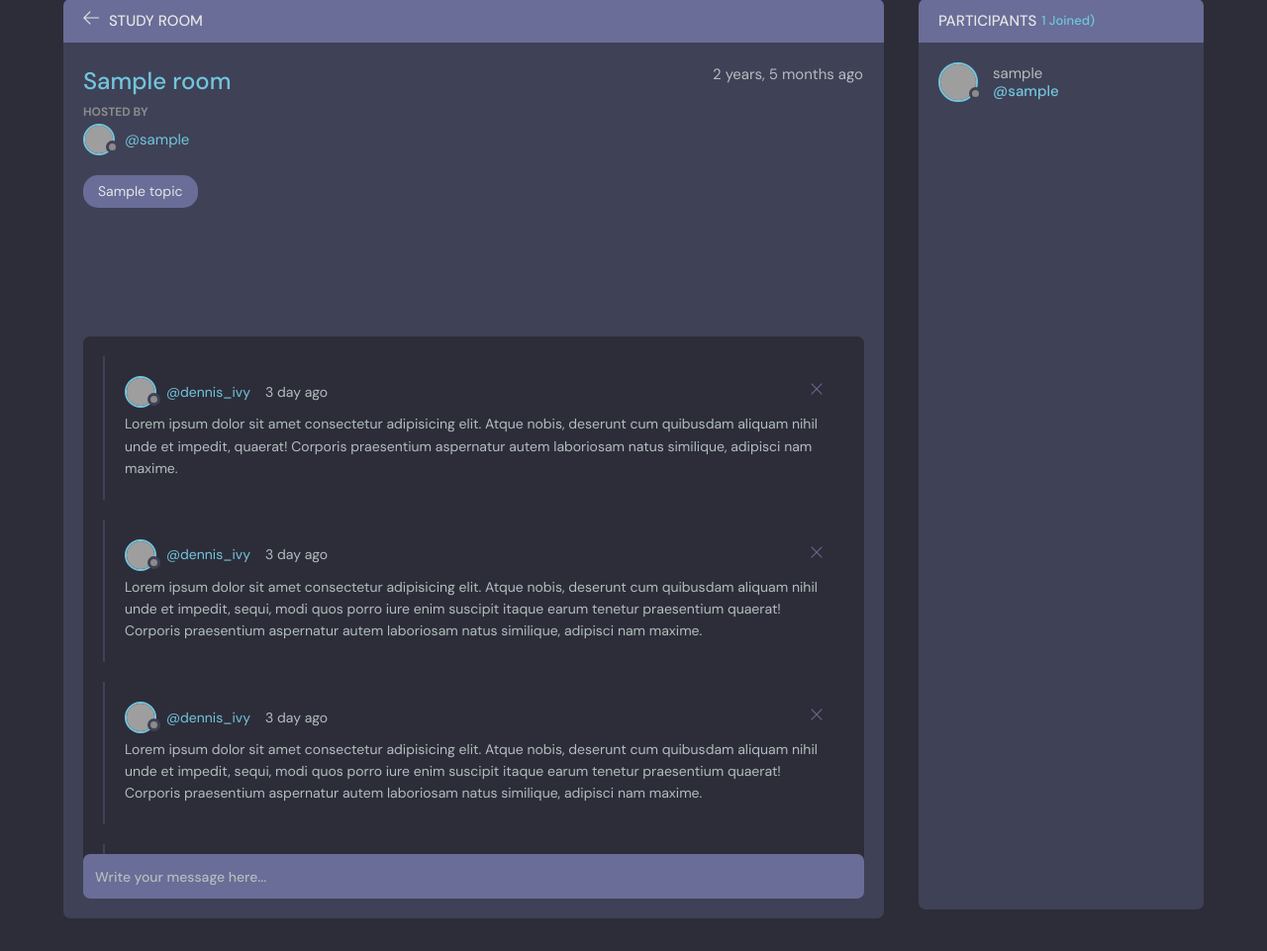
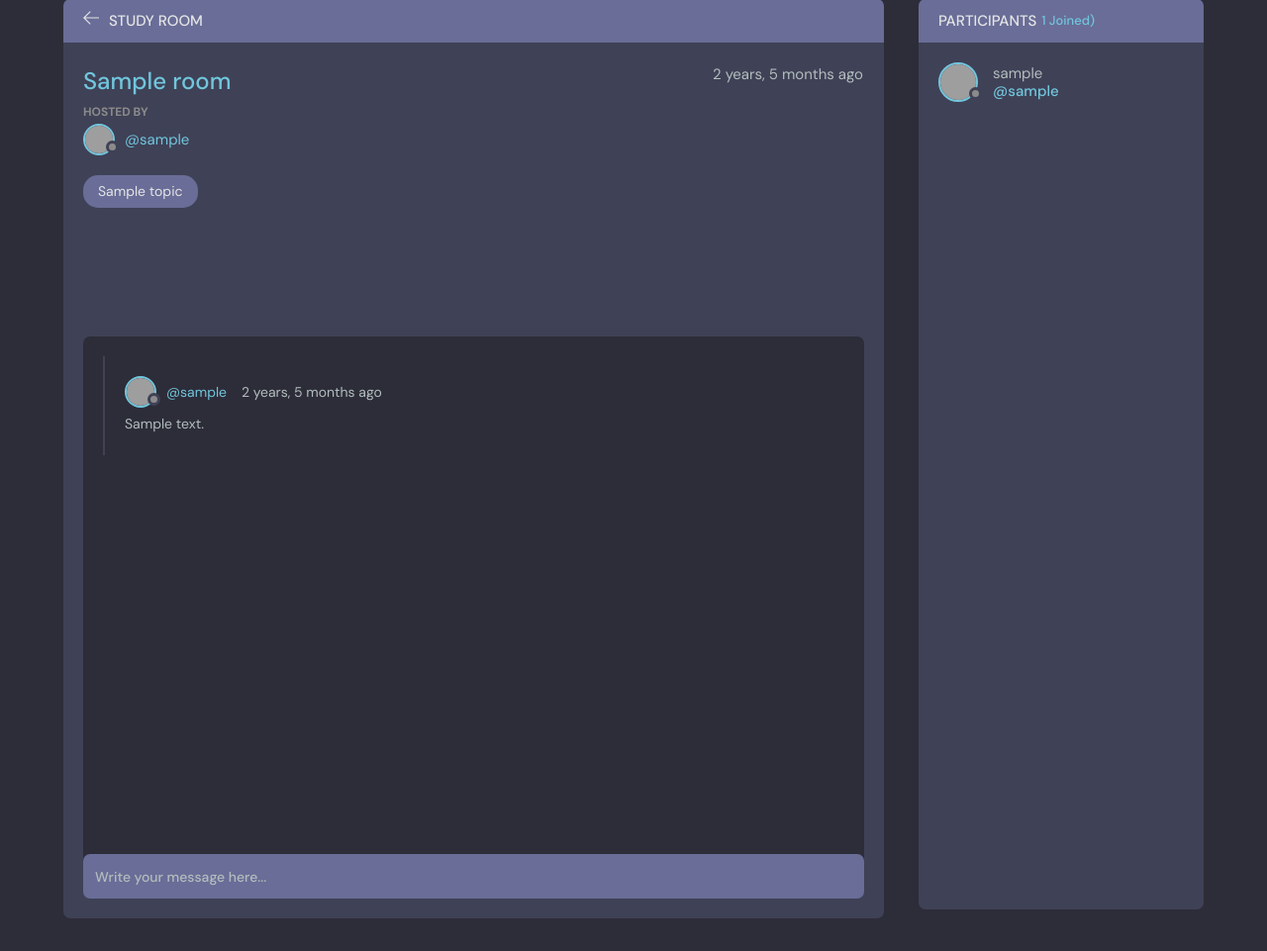
Before and after one commit to derick-droid/gretsadevstudypool, a Django app: page /room/1/ in a window 1280 px wide. Shown: the part 101-1062 px from the top of the page at 99% size. Run offline with Django 4.2, Linux system fonts and the light colour scheme; tables that the repository leaves empty hold one stand-in row (values such as "Sample post"); grey boxes are pictures that could not be loaded.

Commit message:
room messages

```diff
--- a/base/templates/base/room.html
+++ b/base/templates/base/room.html
@@ -96,18 +96,22 @@
             <div class="room__conversation">
               <div class="threads scroll">
 
+                {% for message in room_messages %}
                 <div class="thread">
                   <div class="thread__top">
                     <div class="thread__author">
-                      <a href="#" class="thread__authorInfo">
+                      <a href="{% url 'user-profile' message.user.id %}" class="thread__authorInfo">
                         <div class="avatar avatar--small">
                           <img src="https://randomuser.me/api/portraits/men/37.jpg" />
                         </div>
-                        <span>@dennis_ivy</span>
+                        <span>@{{message.user.username}}</span>
                       </a>
-                      <span class="thread__date">3 day ago</span>
+                      <span class="thread__date">{{message.created_date|timesince}} ago</span>
                     </div>
-                    <div class="thread__delete">
+
+                    {% if request.user == message.user %}
+                    <a href="{% url 'delete_messages' message,id "></a>
+                   <div class="thread-delete">
                       <svg version="1.1" xmlns="http://www.w3.org/2000/svg" width="32" height="32" viewBox="0 0 32 32">
                         <title>remove</title>
                         <path
@@ -115,90 +119,15 @@
                         ></path>
                       </svg>
                     </div>
+                    {% endif %}
                   </div>
                   <div class="thread__details">
-                    Lorem ipsum dolor sit amet consectetur adipisicing elit. Atque nobis, deserunt cum quibusdam aliquam
-                    nihil unde et impedit, quaerat! Corporis praesentium aspernatur autem laboriosam natus similique,
-                    adipisci nam maxime.
+                   {{message.body}}
                   </div>
                 </div>
-                <div class="thread">
-                  <div class="thread__top">
-                    <div class="thread__author">
-                      <a href="#" class="thread__authorInfo">
-                        <div class="avatar avatar--small">
-                          <img src="https://randomuser.me/api/portraits/men/37.jpg" />
-                        </div>
-                        <span>@dennis_ivy</span>
-                      </a>
-                      <span class="thread__date">3 day ago</span>
-                    </div>
-                    <div class="thread__delete">
-                      <svg version="1.1" xmlns="http://www.w3.org/2000/svg" width="32" height="32" viewBox="0 0 32 32">
-                        <title>remove</title>
-                        <path
-                          d="M27.314 6.019l-1.333-1.333-9.98 9.981-9.981-9.981-1.333 1.333 9.981 9.981-9.981 9.98 1.333 1.333 9.981-9.98 9.98 9.98 1.333-1.333-9.98-9.98 9.98-9.981z"
-                        ></path>
-                      </svg>
-                    </div>
-                  </div>
-                  <div class="thread__details">
-                    Lorem ipsum dolor sit amet consectetur adipisicing elit. Atque nobis, deserunt cum quibusdam aliquam
-                    nihil unde et impedit, sequi, modi quos porro iure enim suscipit itaque earum tenetur praesentium
-                    quaerat! Corporis praesentium aspernatur autem laboriosam natus similique, adipisci nam maxime.
-                  </div>
-                </div>
-                <div class="thread">
-                  <div class="thread__top">
-                    <div class="thread__author">
-                      <a href="#" class="thread__authorInfo">
-                        <div class="avatar avatar--small">
-                          <img src="https://randomuser.me/api/portraits/men/37.jpg" />
-                        </div>
-                        <span>@dennis_ivy</span>
-                      </a>
-                      <span class="thread__date">3 day ago</span>
-                    </div>
-                    <div class="thread__delete">
-                      <svg version="1.1" xmlns="http://www.w3.org/2000/svg" width="32" height="32" viewBox="0 0 32 32">
-                        <title>remove</title>
-                        <path
-                          d="M27.314 6.019l-1.333-1.333-9.98 9.981-9.981-9.981-1.333 1.333 9.981 9.981-9.981 9.98 1.333 1.333 9.981-9.98 9.98 9.98 1.333-1.333-9.98-9.98 9.98-9.981z"
-                        ></path>
-                      </svg>
-                    </div>
-                  </div>
-                  <div class="thread__details">
-                    Lorem ipsum dolor sit amet consectetur adipisicing elit. Atque nobis, deserunt cum quibusdam aliquam
-                    nihil unde et impedit, sequi, modi quos porro iure enim suscipit itaque earum tenetur praesentium
-                    quaerat! Corporis praesentium aspernatur autem laboriosam natus similique, adipisci nam maxime.
-                  </div>
-                </div>
-                <div class="thread">
-                  <div class="thread__top">
-                    <div class="thread__author">
-                      <a href="#" class="thread__authorInfo">
-                        <div class="avatar avatar--small">
-                          <img src="https://randomuser.me/api/portraits/men/37.jpg" />
-                        </div>
-                        <span>@dennis_ivy</span>
-                      </a>
-                      <span class="thread__date">3 day ago</span>
-                    </div>
-                    <div class="thread__delete">
-                      <svg version="1.1" xmlns="http://www.w3.org/2000/svg" width="32" height="32" viewBox="0 0 32 32">
-                        <title>remove</title>
-                        <path
-                          d="M27.314 6.019l-1.333-1.333-9.98 9.981-9.981-9.981-1.333 1.333 9.981 9.981-9.981 9.98 1.333 1.333 9.981-9.98 9.98 9.98 1.333-1.333-9.98-9.98 9.98-9.981z"
-                        ></path>
-                      </svg>
-                    </div>
-                  </div>
-                  <div class="thread__details">
-                    Lorem ipsum dolor sit amet consectetur adipisicing elit. Atque nobis, deserunt cum quibusdam aliquam
-                    nihil unde et impedit, sequi, modi quos porro iure enim suscipit itaque earum tenetur praesentium.
-                  </div>
-                </div>
+                {% endfor %}
+
+
               </div>
             </div>
           </div>
```
